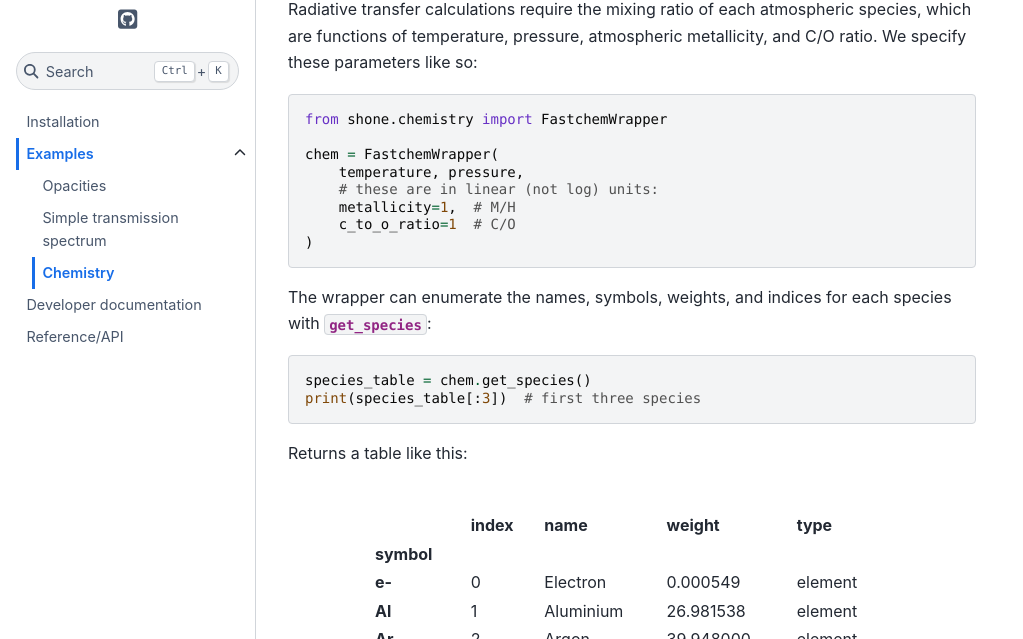
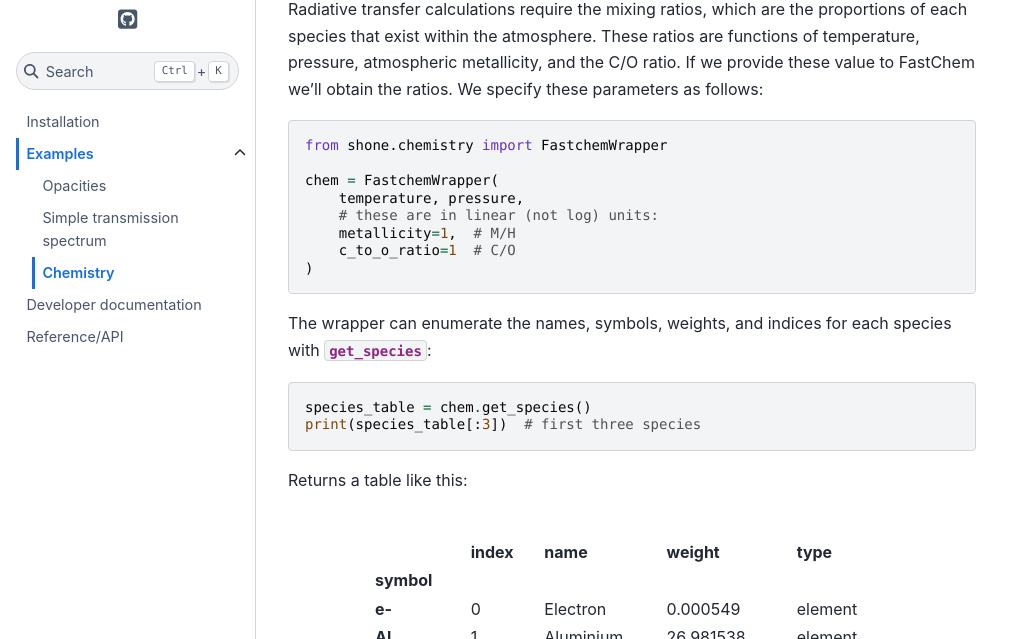
Before and after one commit to bmorris3/shone, a Sphinx documentation site: the page built from docs/shone/examples/chemistry.rst, in a window 1280 px wide and 900 px high, scrolled down 478 px, cut to the strip 261-900 px from the top of the window. Shown: the whole strip, without its empty margins (0-1023 px from the left). Built offline with Sphinx 7.4.7 and the Sphinx Book theme 1.1.4, drawn with Linux system fonts in a browser that asks for light colours; the version number could not be read and is left out.

Commit message:
I slightly reworded this section to offer a little explanation to what a mixing ratio is, and how we get them from FastChem.

```diff
--- a/docs/shone/examples/chemistry.rst
+++ b/docs/shone/examples/chemistry.rst
@@ -45,9 +45,7 @@ Let's construct a atmospheric structure (temperature-pressure curve):
         ylabel='Pressure [bar]'
     )
 
-Radiative transfer calculations require the mixing ratio of each atmospheric species, which are
-functions of temperature, pressure, atmospheric metallicity, and C/O ratio. We specify these
-parameters like so:
+Radiative transfer calculations require the mixing ratios, which are the proportions of each species that exist within the atmosphere. These ratios are functions of temperature, pressure, atmospheric metallicity, and the C/O ratio. If we provide these value to FastChem we'll obtain the ratios. We specify these parameters as follows:
 
 .. code-block:: python
 
```
